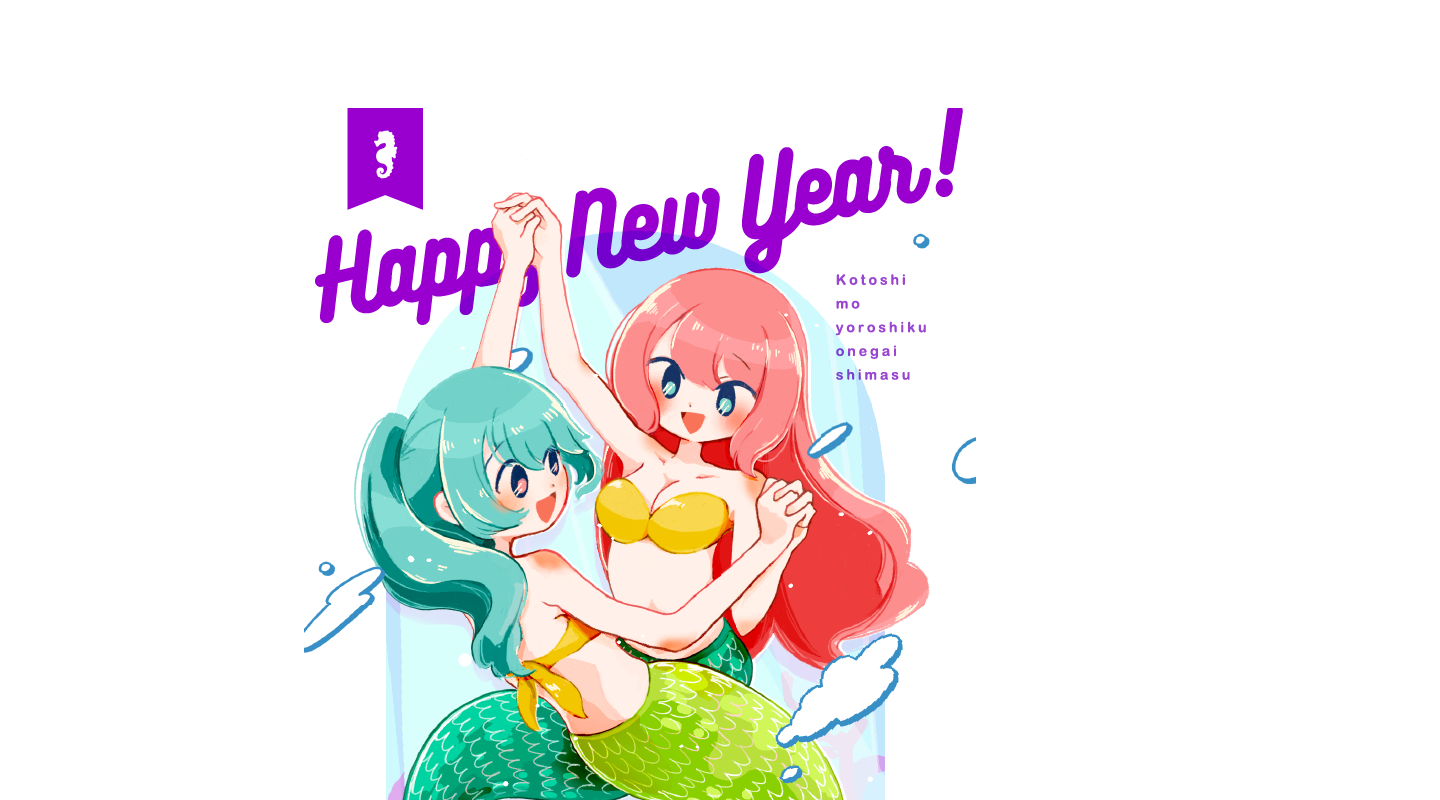
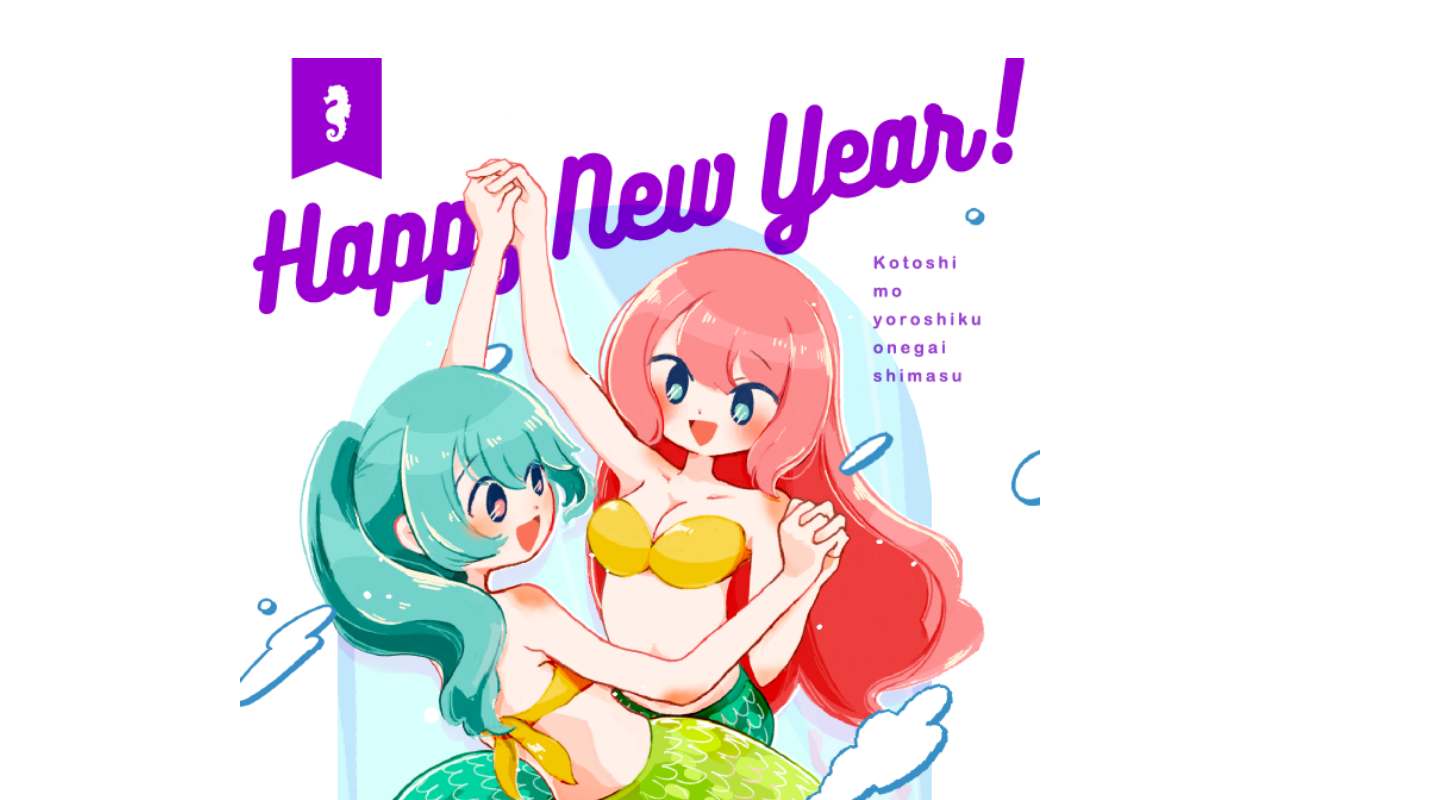
Before and after one commit to aoym05/akeome2024, a plain HTML site: page index.html in a window 1280 px wide. Shown: the top 800 px of the page, 1440 px wide, since content can reach past the window. Drawn offline with Linux system fonts and the light colour scheme.

Commit message:
Update stylesheet.css

```diff
--- a/stylesheet.css
+++ b/stylesheet.css
@@ -3,14 +3,15 @@ body {
  display: flex;
  justify-content: center;
  flex-wrap: wrap;
- max-width: 500px;
+ max-width: 800px;
  margin-left: auto;
  margin-right: auto;
 }
 
 img {
- margin-top: 100px;
- margin-bottom: 100px;
+ width: 100%;
+ height: auto;
+ margin-top: 50px;
 }
 
 /*
```
